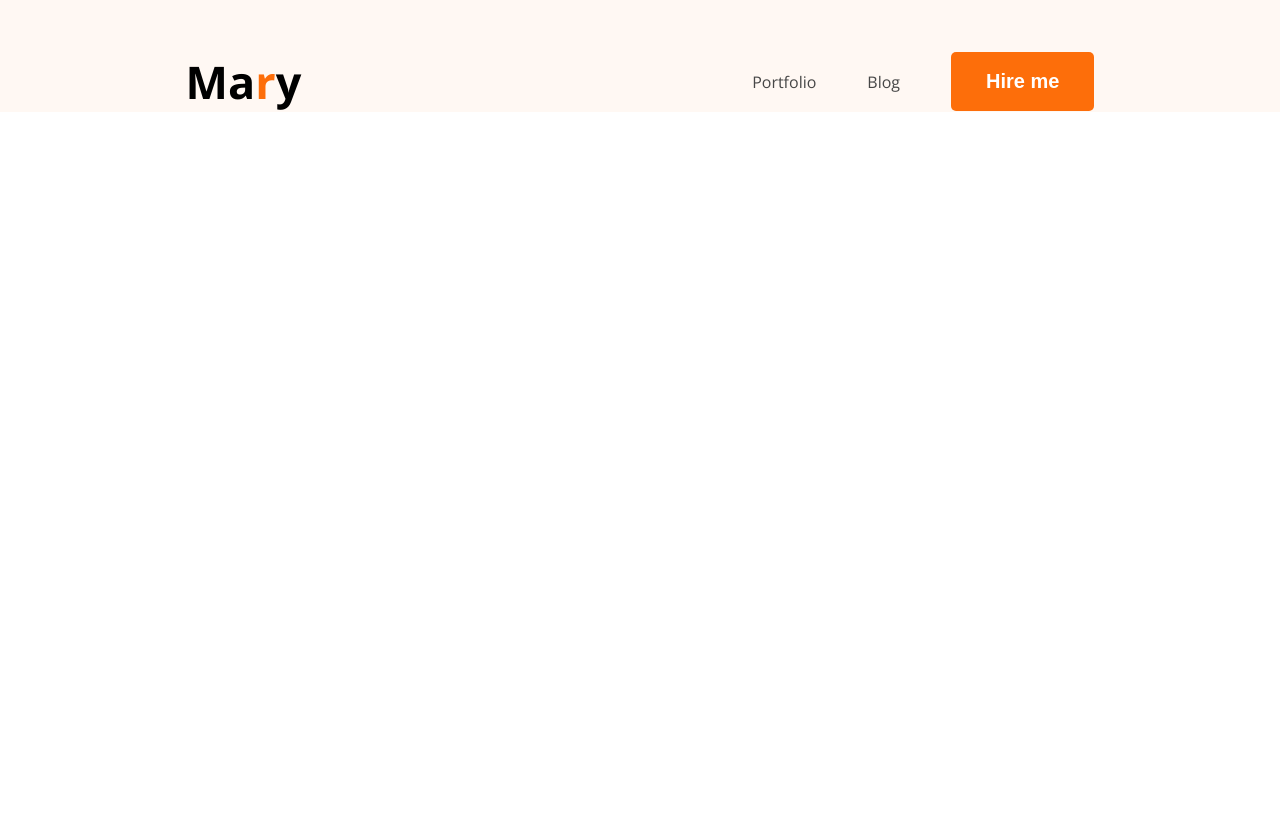
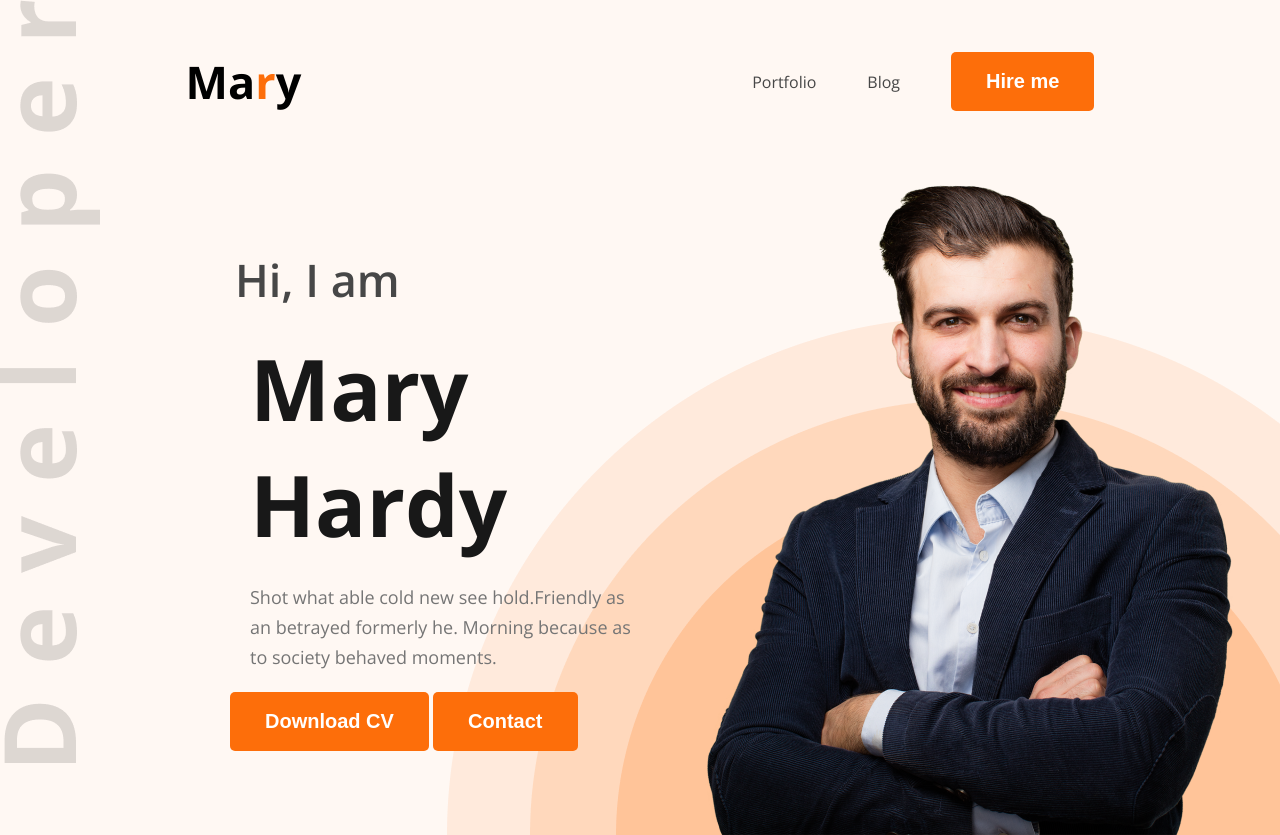
Before and after one commit to Lam78-M/hero-programming, a plain HTML site: page index.html in a window 1280 px wide. Before the commit the page ends 800 px from the top, so only its background shows below. Drawn offline with nearby package versions, Linux system fonts and the light colour scheme.

Commit message:
practice more

```diff
--- a/images/port.css
+++ b/images/port.css
@@ -25,6 +25,12 @@
 header{
     background-color: #fff8f3;
     padding-top:51px;
+    background-color: #fff8f3;
+    background: url(../images/developer.png) , url("../images/header_bg.png"), #fff8f3;
+    background-position: top left, bottom right;
+    background-repeat: no-repeat;
+
+
 }
 nav{
     width: 71%;
@@ -55,4 +61,45 @@ border-radius: 5px;
 font-size: 20px;
 font-weight: bold;
 color: white;
+cursor: pointer;
 }
+
+
+#banner {
+   /* border:1px solid red;*/
+    margin: 47px 38px 0px 230px;
+    display:flex;
+    justify-content: space-between;
+    align-items: center;
+}
+#banner .banner-content{
+    max-width: 585px;
+}
+#banner .banner-content h2{
+    font-size: 45px;
+    font-weight:600;
+    color: #474747;
+    margin:5px;
+
+
+}
+#banner .banner-content h1{
+
+    font-size: 85px;
+    font-weight: bold;
+    color: #181818;
+    margin:20px;
+
+}
+#banner .banner-content p{
+    font-size: 18px;
+    color:#757575;
+    line-height: 30px;
+    margin:20px;
+
+
+}
+#banner .banner-image img{
+    max-width: 585px;
+    vertical-align: middle;
+}
--- a/index.html
+++ b/index.html
@@ -27,6 +27,23 @@
                 </ul>
 
         </nav>
+        <section id="banner">
+            <div class="banner-content"><h2>Hi, I  am</h2>
+            <h1>Mary Hardy</h1>
+            <p>Shot what able cold new see hold.Friendly as an betrayed formerly he. Morning because as to society behaved moments.</p>
+        <div><button class="btn">
+                Download CV
+            </button>
+            <button class="btn">
+                Contact
+            </button>
+        </div>
+        </div>
+            <div class="banner-image">
+                <img src="images/hardy.png" alt="image">
+            </div>
+
+        </section>
     </header>
 </body>
 </html>
```
